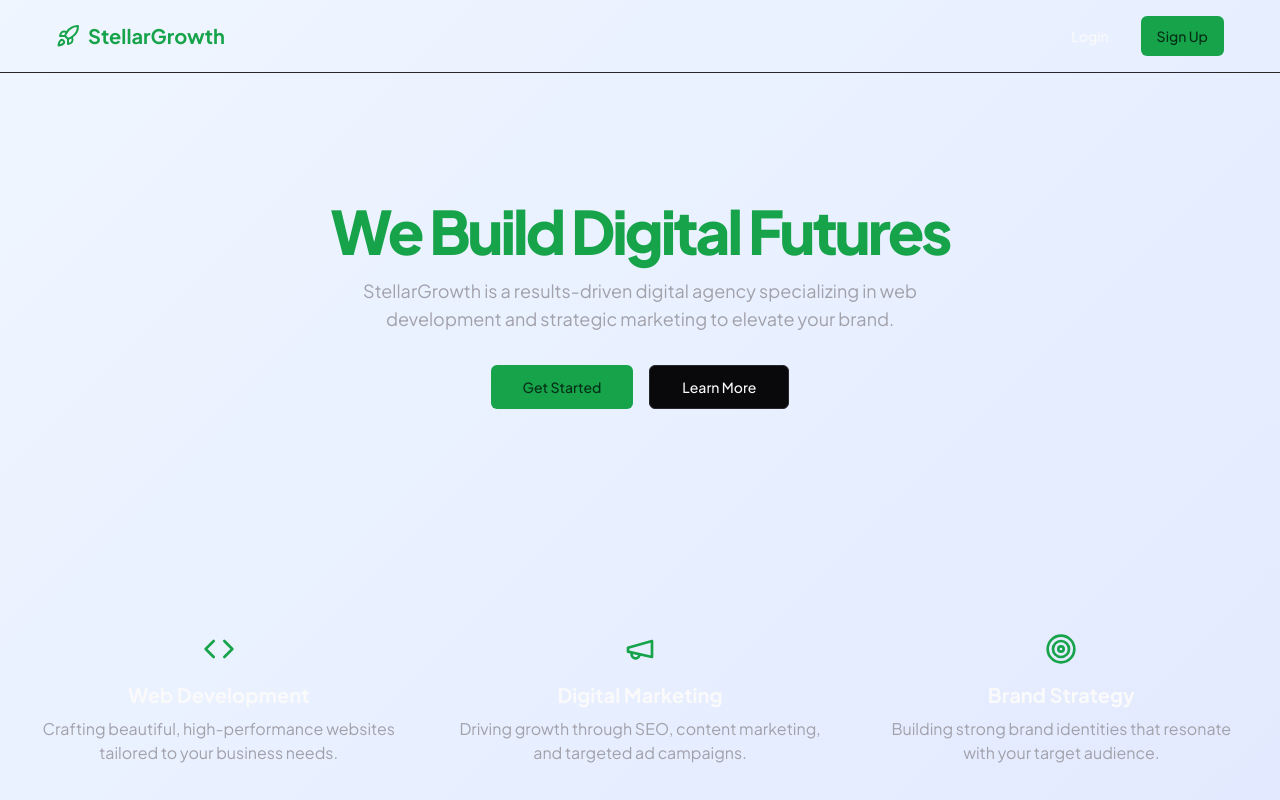
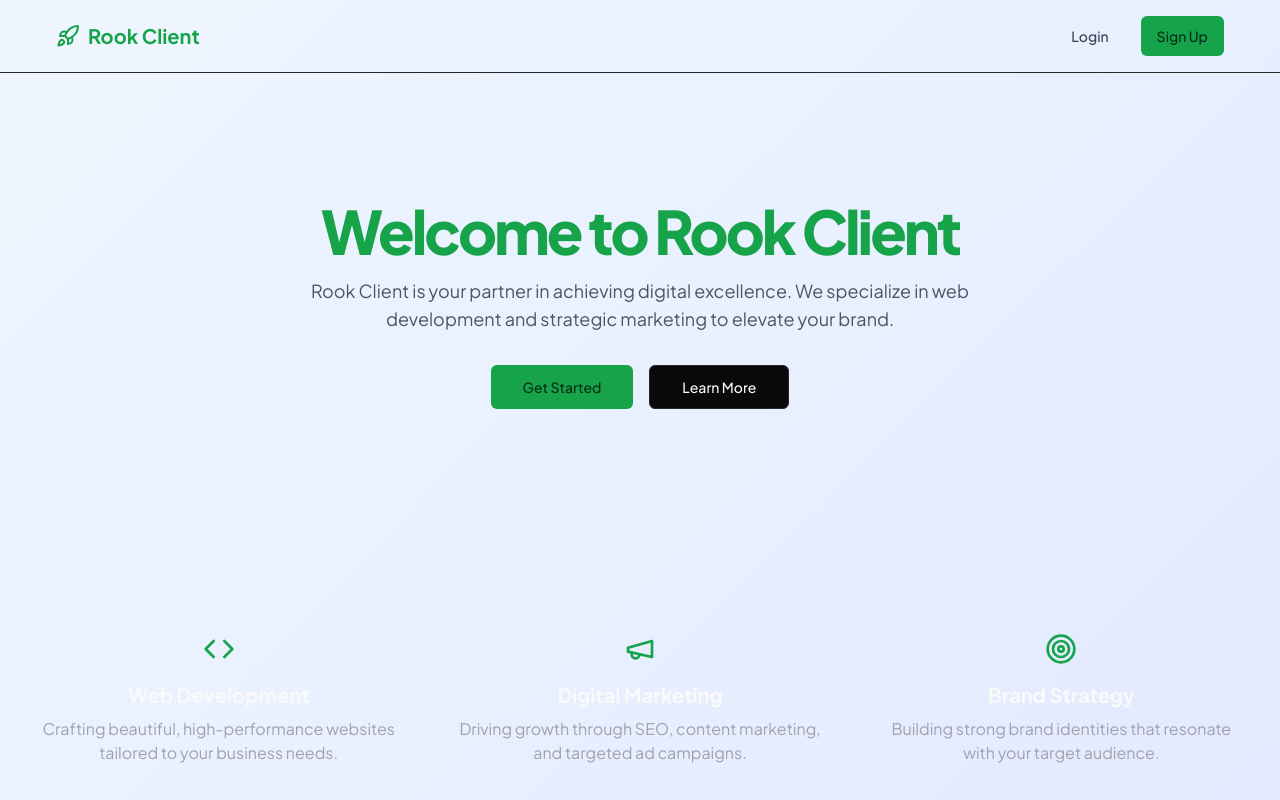
Before and after one commit to RookAdmin/digital-growth-board, a React (Vite) app: page / in a window 1280 px wide. Shown: the top 800 px of the page. Built offline with nearby package versions, Linux system fonts and the light colour scheme.

Commit message:
Change branding and navbar text color
Replaced "Stellar Growth" with "Rook Client" and updated the navbar text color on the home page.

```diff
--- a/index.html
+++ b/index.html
@@ -4,14 +4,14 @@
   <head>
     <meta charset="UTF-8" />
     <meta name="viewport" content="width=device-width, initial-scale=1.0" />
-    <title>StellarGrowth - Digital Agency</title>
+    <title>Rook Client - Digital Agency</title>
     <meta name="description" content="A modern digital agency for web development and marketing." />
     <meta name="author" content="Lovable" />
     <link rel="preconnect" href="https://fonts.googleapis.com">
     <link rel="preconnect" href="https://fonts.gstatic.com" crossorigin>
     <link href="https://fonts.googleapis.com/css2?family=Plus+Jakarta+Sans:wght@400;500;700;800&display=swap" rel="stylesheet">
 
-    <meta property="og:title" content="StellarGrowth - Digital Agency" />
+    <meta property="og:title" content="Rook Client - Digital Agency" />
     <meta property="og:description" content="A modern digital agency for web development and marketing." />
     <meta property="og:type" content="website" />
     <meta property="og:image" content="https://lovable.dev/opengraph-image-p98pqg.png" />
--- a/src/components/ClientPortalHeader.tsx
+++ b/src/components/ClientPortalHeader.tsx
@@ -21,7 +21,7 @@ export const ClientPortalHeader = () => {
       <div className="container mx-auto px-4 py-4 flex items-center justify-between">
         <div className="flex items-center gap-2">
           <Rocket className="h-6 w-6 text-primary" />
-          <span className="text-xl font-bold text-primary">StellarGrowth</span>
+          <span className="text-xl font-bold text-primary">Rook Client</span>
           <span className="text-sm text-muted-foreground ml-2">Client Portal</span>
         </div>
 
--- a/src/components/Header.tsx
+++ b/src/components/Header.tsx
@@ -8,9 +8,10 @@ import { toast } from 'sonner';
 
 interface HeaderProps {
   isAuthenticated?: boolean;
+  onLightBg?: boolean;
 }
 
-export const Header = ({ isAuthenticated: _ }: HeaderProps = {}) => {
+export const Header = ({ isAuthenticated: _, onLightBg = false }: HeaderProps = {}) => {
   const { session } = useAuth();
   const navigate = useNavigate();
 
@@ -24,39 +25,42 @@ export const Header = ({ isAuthenticated: _ }: HeaderProps = {}) => {
     }
   };
 
+  const navLinkClasses = onLightBg ? 'text-gray-700 hover:text-primary' : '';
+  const logoutButtonClasses = onLightBg ? 'text-gray-700 border-gray-300 hover:bg-gray-100 hover:text-primary' : '';
+
   return (
     <header className="py-4 px-4 md:px-6 animate-fade-in border-b flex-shrink-0">
       <div className="container mx-auto flex items-center justify-between">
         <Link to="/" className="flex items-center gap-2">
           <Rocket className="h-6 w-6 text-primary" />
-          <span className="text-xl font-bold text-primary">StellarGrowth</span>
+          <span className="text-xl font-bold text-primary">Rook Client</span>
         </Link>
         <nav className="flex items-center gap-4">
           {session ? (
             <>
-              <Button variant="ghost" asChild>
+              <Button variant="ghost" asChild className={navLinkClasses}>
                 <Link to="/dashboard/leads">Dashboard</Link>
               </Button>
-              <Button variant="ghost" asChild>
+              <Button variant="ghost" asChild className={navLinkClasses}>
                 <Link to="/dashboard/clients">Clients</Link>
               </Button>
-              <Button variant="ghost" asChild>
+              <Button variant="ghost" asChild className={navLinkClasses}>
                 <Link to="/dashboard/projects">Projects</Link>
               </Button>
-              <Button variant="ghost" asChild>
+              <Button variant="ghost" asChild className={navLinkClasses}>
                 <Link to="/dashboard/scheduling">Scheduling</Link>
               </Button>
-              <Button variant="ghost" asChild>
+              <Button variant="ghost" asChild className={navLinkClasses}>
                 <Link to="/dashboard/files">Files</Link>
               </Button>
-              <Button variant="outline" onClick={handleLogout}>
+              <Button variant="outline" onClick={handleLogout} className={logoutButtonClasses}>
                 <LogOut className="mr-2 h-4 w-4" />
                 Logout
               </Button>
             </>
           ) : (
             <>
-              <Button variant="ghost" asChild>
+              <Button variant="ghost" asChild className={navLinkClasses}>
                 <Link to="/login">Login</Link>
               </Button>
               <Button asChild>
--- a/src/components/Hero.tsx
+++ b/src/components/Hero.tsx
@@ -6,10 +6,10 @@ export const Hero = () => {
   return (
     <section className="container mx-auto flex flex-col items-center justify-center text-center py-20 md:py-32 animate-fade-in" style={{ animationDelay: '0.2s' }}>
       <h1 className="text-4xl md:text-6xl font-extrabold tracking-tighter text-primary leading-tight">
-        We Build Digital Futures
+        Welcome to Rook Client
       </h1>
-      <p className="mt-4 max-w-2xl text-lg text-muted-foreground">
-        StellarGrowth is a results-driven digital agency specializing in web development and strategic marketing to elevate your brand.
+      <p className="mt-4 max-w-2xl text-lg text-gray-600">
+        Rook Client is your partner in achieving digital excellence. We specialize in web development and strategic marketing to elevate your brand.
       </p>
       <div className="mt-8 flex gap-4">
         <Button size="lg" asChild>
--- a/src/pages/Index.tsx
+++ b/src/pages/Index.tsx
@@ -9,7 +9,7 @@ import { Users } from "lucide-react";
 const Index = () => {
   return (
     <div className="min-h-screen bg-gradient-to-br from-blue-50 to-indigo-100">
-      <Header />
+      <Header onLightBg />
       <main>
         <Hero />
         <About />
```
